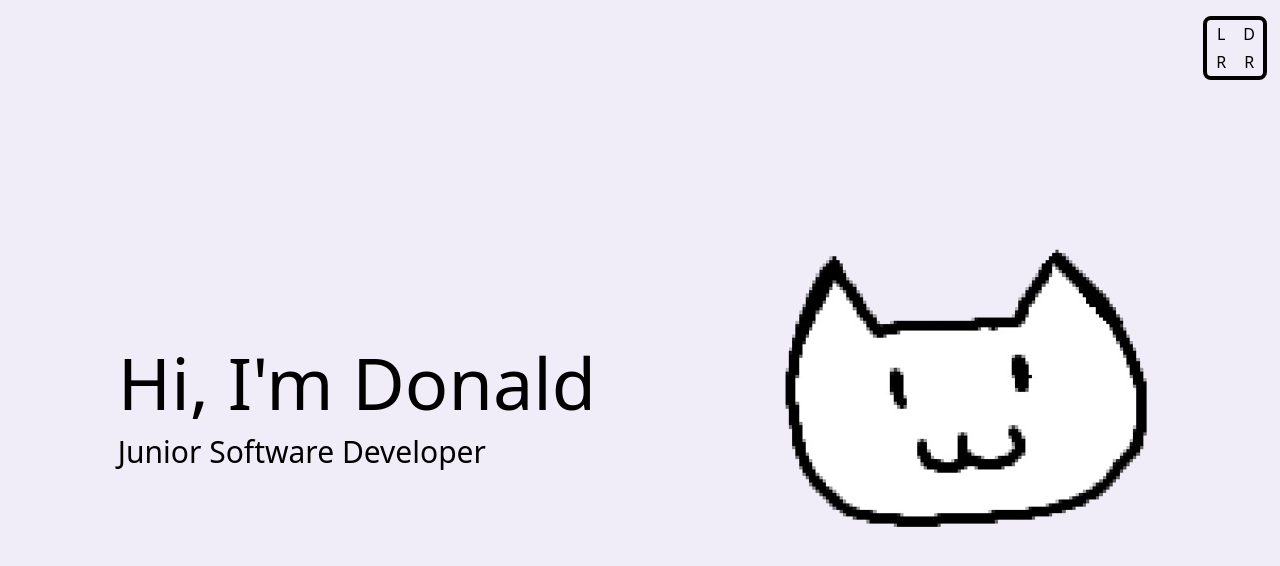
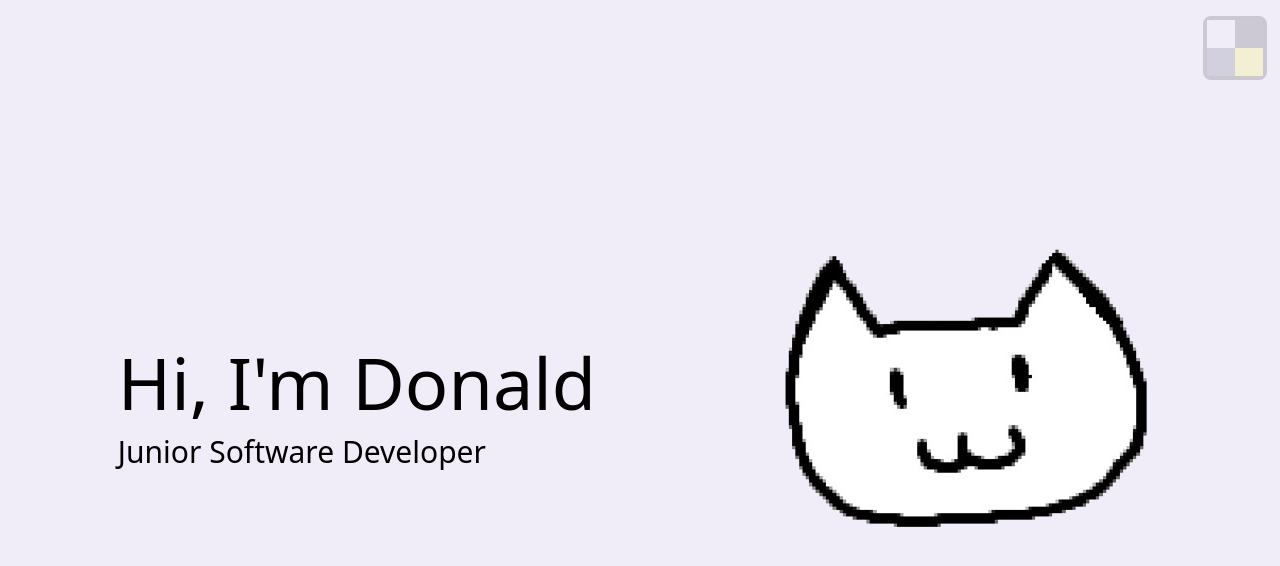
Before and after one commit to donaldliu1/donald-portfolio, a Next.js app: page / in a window 1280 px wide. Shown: the top 566 px of the page. Built offline with nearby package versions, Linux system fonts and the light colour scheme.

Commit message:
faded colour theme picker box and fade added

```diff
--- a/app/component/theme.tsx
+++ b/app/component/theme.tsx
@@ -30,11 +30,11 @@ export default function Theme() {
     };
 
     return (
-        <div className="border-4 border-textcolour rounded-lg text-textcolour grid grid-cols-2 grid-rows-2 w-[5%] aspect-square absolute end-[1%] top-[2%]">
-            <button onClick={() => changeTheme("light")}>L</button>
-            <button onClick={() => changeTheme("dark")}>D</button>
-            <button onClick={() => changeTheme("royal")}>R</button>
-            <button onClick={() => changeTheme("runescape")}>R</button>
+        <div className="border-4 border-textcolour rounded-lg text-textcolour grid grid-cols-2 grid-rows-2 w-[5%] aspect-square absolute end-[1%] top-[2%] opacity-15 hover:opacity-100">
+            <button className="bg-light" onClick={() => changeTheme("light")}></button>
+            <button className="bg-dark" onClick={() => changeTheme("dark")}></button>
+            <button className="bg-royal" onClick={() => changeTheme("royal")}></button>
+            <button className="bg-runescape" onClick={() => changeTheme("runescape")}></button>
         </div>
     )
 }
--- a/app/globals.css
+++ b/app/globals.css
@@ -1,6 +1,17 @@
 @tailwind base;
 @tailwind components;
 @tailwind utilities;
+
+body * {
+    @apply transition-colors duration-200;
+}
+
+:root {
+    --light: 241, 237, 248, 1;
+    --dark: 11, 7, 18, 1;
+    --royal: 44, 44, 84, 1;
+    --runescape: 255, 255, 0, 1;
+}
 
 .light {
     --background: 241, 237, 248, 1;
--- a/tailwind.config.ts
+++ b/tailwind.config.ts
@@ -11,6 +11,10 @@ const config: Config = {
       colors: {
         background: "rgba(var(--background))",
         textcolour: "rgba(var(--textcolour))",
+        light: "rgba(var(--light))",
+        dark: "rgba(var(--dark))",
+        royal: "rgba(var(--royal))",
+        runescape: "rgba(var(--runescape))",
       },
     },
   },
```
